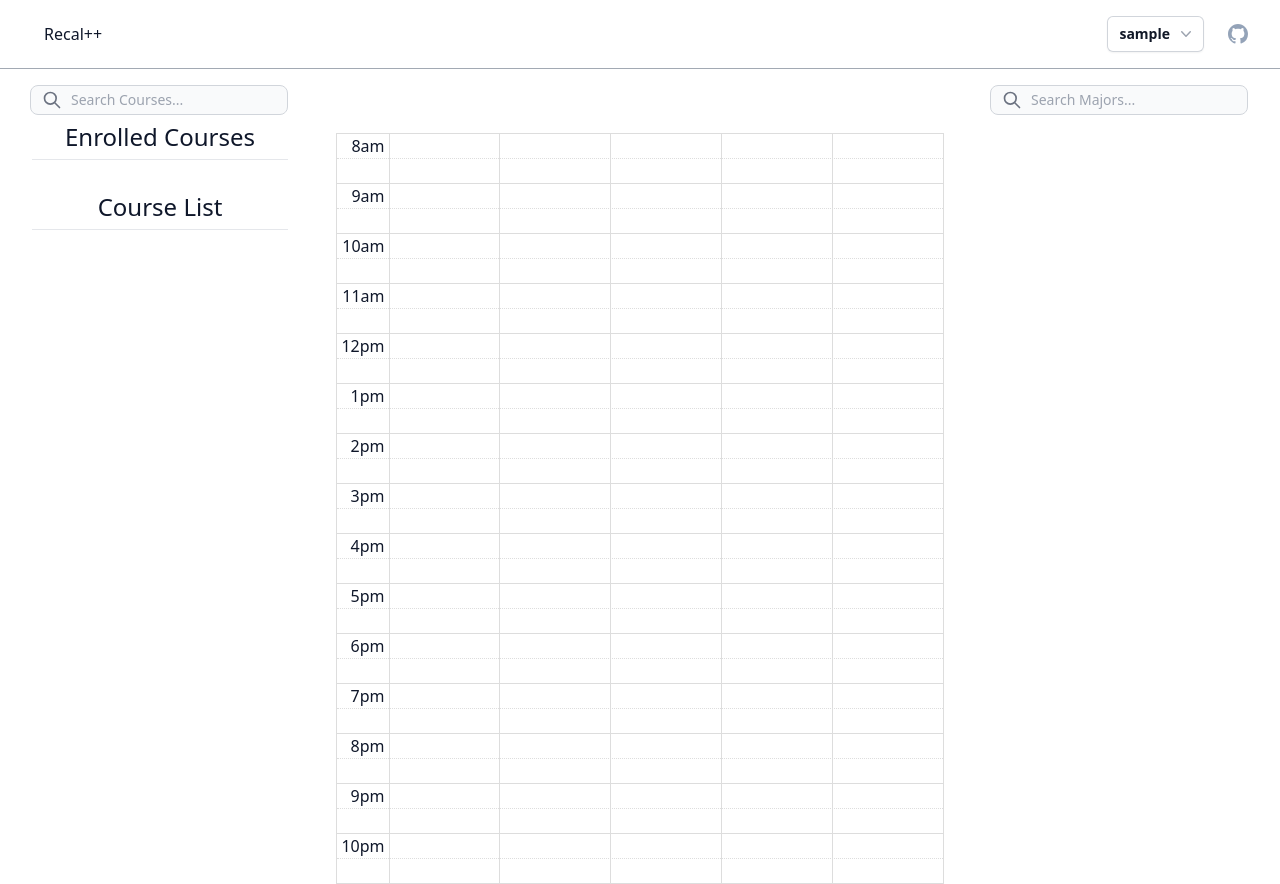
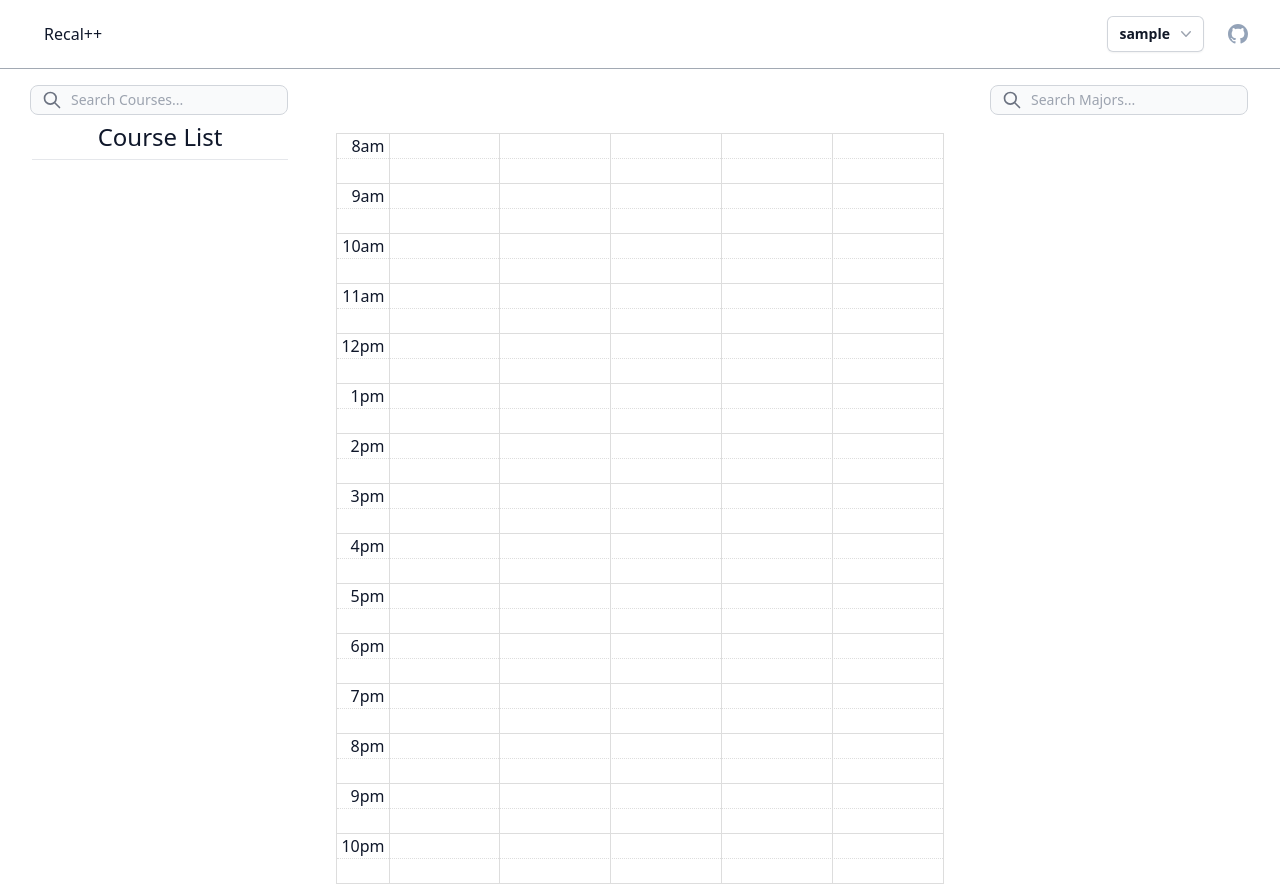
Before and after one commit to EthanHaque/recalpp, a Django app: page /schedule_builder/ in a window 1280 px wide. Run offline with Django 4.2, Linux system fonts and the light colour scheme; the visitor is signed in with stand-in values (Sample User, id 1); parts of the project's set-up code (start-up, migrations or seed data) failed here and were passed over; some libraries are stand-ins or nearby versions.

Commit message:
enrolled courses container only shows when there are courses enrolled

```diff
--- a/recalpp/static/js/course_manager.js
+++ b/recalpp/static/js/course_manager.js
@@ -41,6 +41,18 @@ function removeCourseFromEnrolled(guid) {
   const course = User.removeFromEnrolledCourses(guid);
   updateEnrolledCourses();
   removeCourseFromCalendar(guid);
+  showEnrolledCoursesText();
   // Call handleCourseSearch() to add the course back to the search list
   addCourseToList(course);
 }
+
+var showEnrolledCoursesText = function (){
+  const enrolledCoursesHeader = document.getElementById("enrolled-courses-container");
+  // Check if the user has any enrolled courses
+  if (Object.keys(User.enrolledCourses).length > 0) {
+  // If yes, show the "Enrolled Courses" text
+    enrolledCoursesHeader.style.display = "block";
+  } else {
+    enrolledCoursesHeader.style.display = "none";
+  }
+}
--- a/recalpp/static/js/course_search.js
+++ b/recalpp/static/js/course_search.js
@@ -209,6 +209,7 @@ function bindAddToCalendarEvent(selector) {
       User.addToEnrolledCourses(course);
       updateEnrolledCourses();
       addCourseToCalendar(course);
+      showEnrolledCoursesText();
       removeCourseFromList(course.guid);
     }
   });
--- a/recalpp/templates/schedule_builder/index.html
+++ b/recalpp/templates/schedule_builder/index.html
@@ -109,10 +109,10 @@
             />
           </div>
         </div>
-        <div id="enrolled courses container" class="flex-initial h-3/12%">
+          <div id="enrolled-courses-container" class="flex-initial h-3/12" style="display: none;">
             <div class="col-md-6">
               <center><h1 style="font-size: 24px; margin-top: 10px;">Enrolled Courses</h1>
-              <hr style="margin-bottom: 5px; margin-top: 10px;">
+                <hr style="margin-bottom: 5px; margin-top: 10px;"></hr>
               </center>
               <div id="enrolled">
                 <!-- Enrolled courses will be dynamically added here -->
```
Lines whose indentation alone changed are shown as unchanged.
